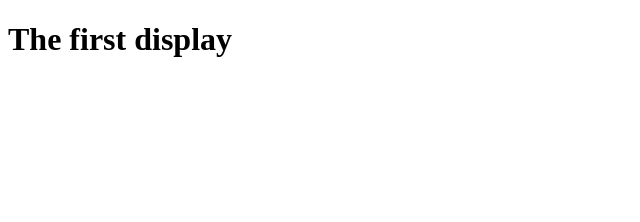
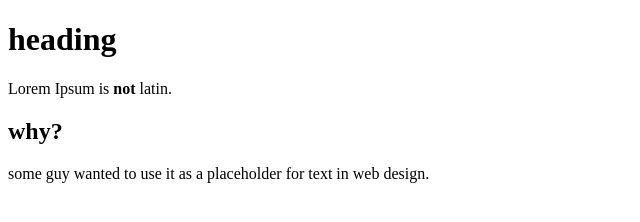
Before and after one commit to on-cord/OdinProject, a plain HTML site: page index.html in a window 1280 px wide. Shown: the whole page, without its empty margins (0-640 px from the left). Drawn offline with Linux system fonts and the light colour scheme.

Commit message:
updated as blog post

```diff
--- a/index.html
+++ b/index.html
@@ -6,6 +6,10 @@
     </head>
 
     <body>
-        <h1>The first display</h1>
+        <h1>heading</h1>
+            <p>Lorem Ipsum is <strong>not</strong> latin.</p>
+
+        <h2>why?</h2>
+            <p>some guy wanted to use it as a placeholder for text in web design.</p>
     </body>
 </html>
```
